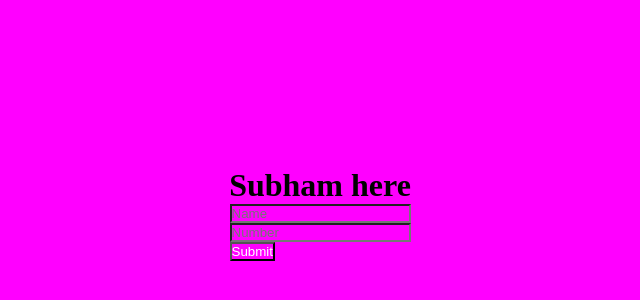
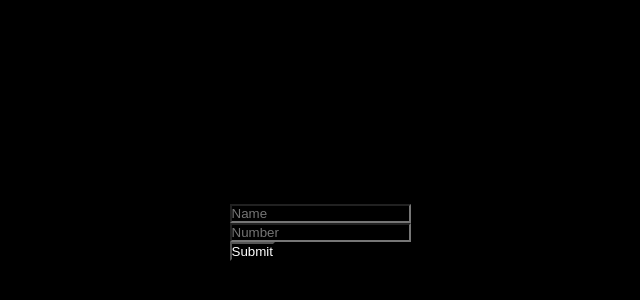
Before and after one commit to Satya-Prateek1301/Batch2, a plain HTML site: page index.html in a window 1280 px wide. Shown: the part 186-486 px from the top of the page, without its empty margins (320-960 px from the left). Drawn offline with Linux system fonts and the light colour scheme.

Commit message:
Back to the og

```diff
--- a/style.css
+++ b/style.css
@@ -7,7 +7,7 @@
 html, body{
     width: 100%;
     height: 100%;
-    background-color: fuchsia;
+    background-color: black;
     display: flex;
     align-items: center;
     justify-content: center;
```
